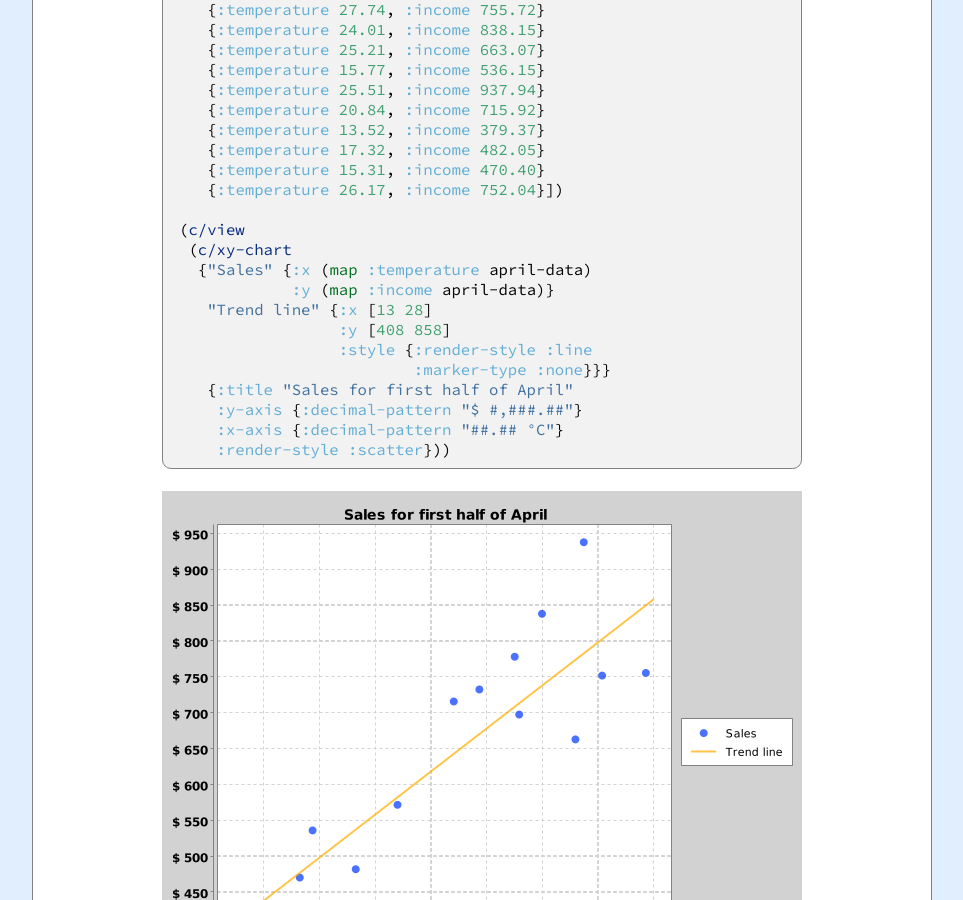
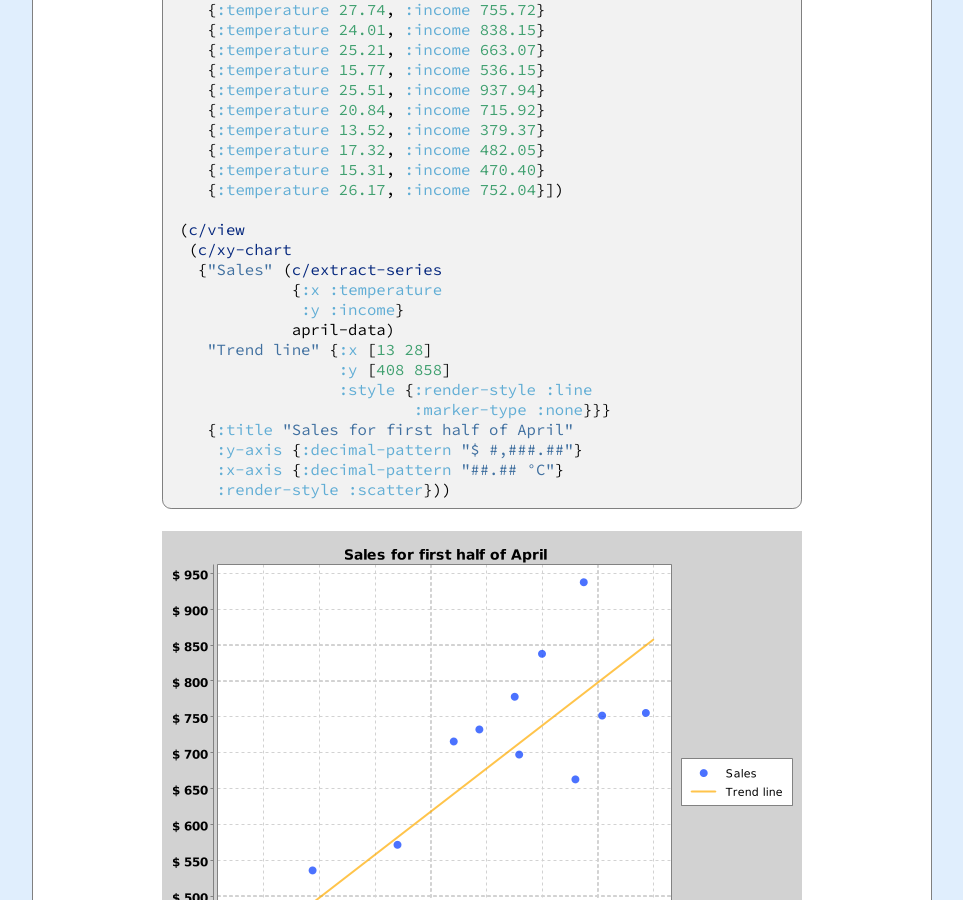
Before and after one commit to hypirion/clj-xchart, a Jekyll site: the page built from examples.md, in a window 1280 px wide and 900 px high, scrolled down 5332 px. Shown: the whole window, without its empty margins (158-1121 px from the left). Built offline with Jekyll 4.4.1, drawn with Linux system fonts in a browser that asks for light colours; some web fonts are replaced.

Commit message:
Use extract-series in temperature example

```diff
--- a/examples.md
+++ b/examples.md
@@ -153,8 +153,10 @@ user=> (require '[com.hypirion.clj-xchart :as c])
 
 (c/view
  (c/xy-chart
-  {"Sales" {:x (map :temperature april-data)
-            :y (map :income april-data)}
+  {"Sales" (c/extract-series
+            {:x :temperature
+             :y :income}
+            april-data)
    "Trend line" {:x [13 28]
                  :y [408 858]
                  :style {:render-style :line
```
